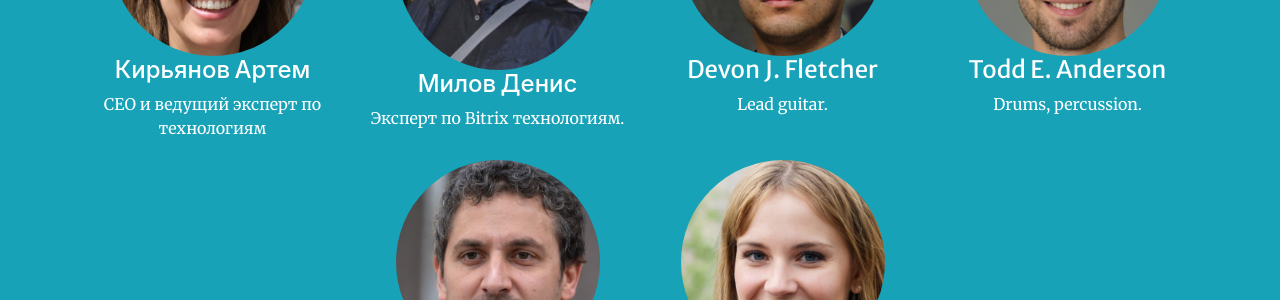
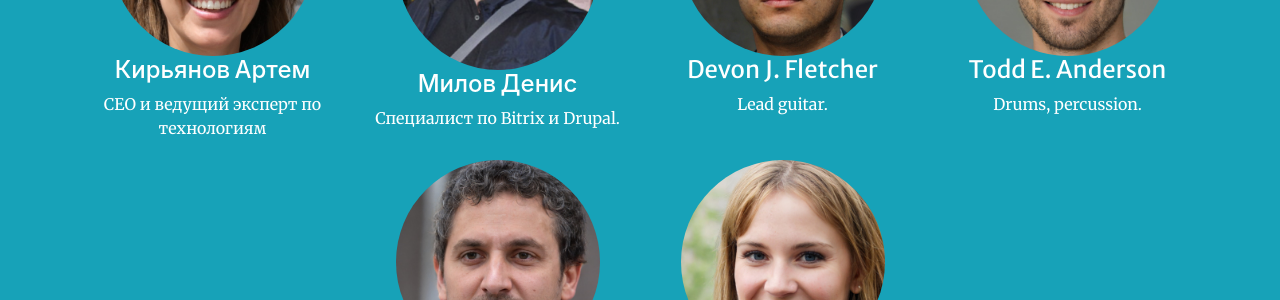
Before and after one commit to hacker342/devopstools.guthub.io, a Jekyll site: the page built from index.md, in a window 1280 px wide and 900 px high, scrolled down 3032 px. Shown: the part 152-452 px from the top of the window. Built offline with Jekyll 4.4.1, drawn with Linux system fonts in a browser that asks for light colours; nearby versions of some CDN libraries.

Commit message:
change text

```diff
--- a/index.md
+++ b/index.md
@@ -92,7 +92,7 @@ sections:
         image: assets/img/members/person1.jpg
         url: '#'
       - title: Милов Денис
-        text: Эксперт по Bitrix технологиям.
+        text: Специалист по Bitrix и Drupal.
         image: assets/img/members/denis.png
         url: '#'
       - title: Devon J. Fletcher
```
